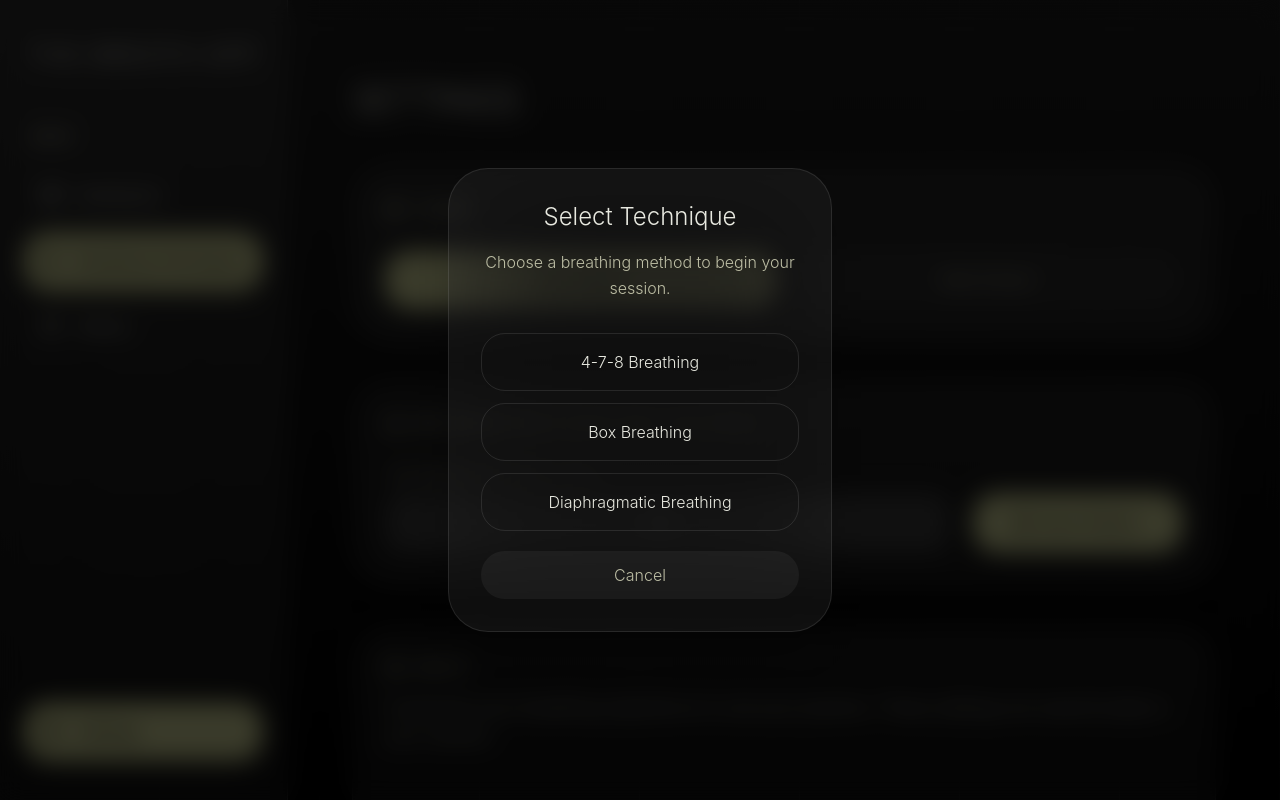
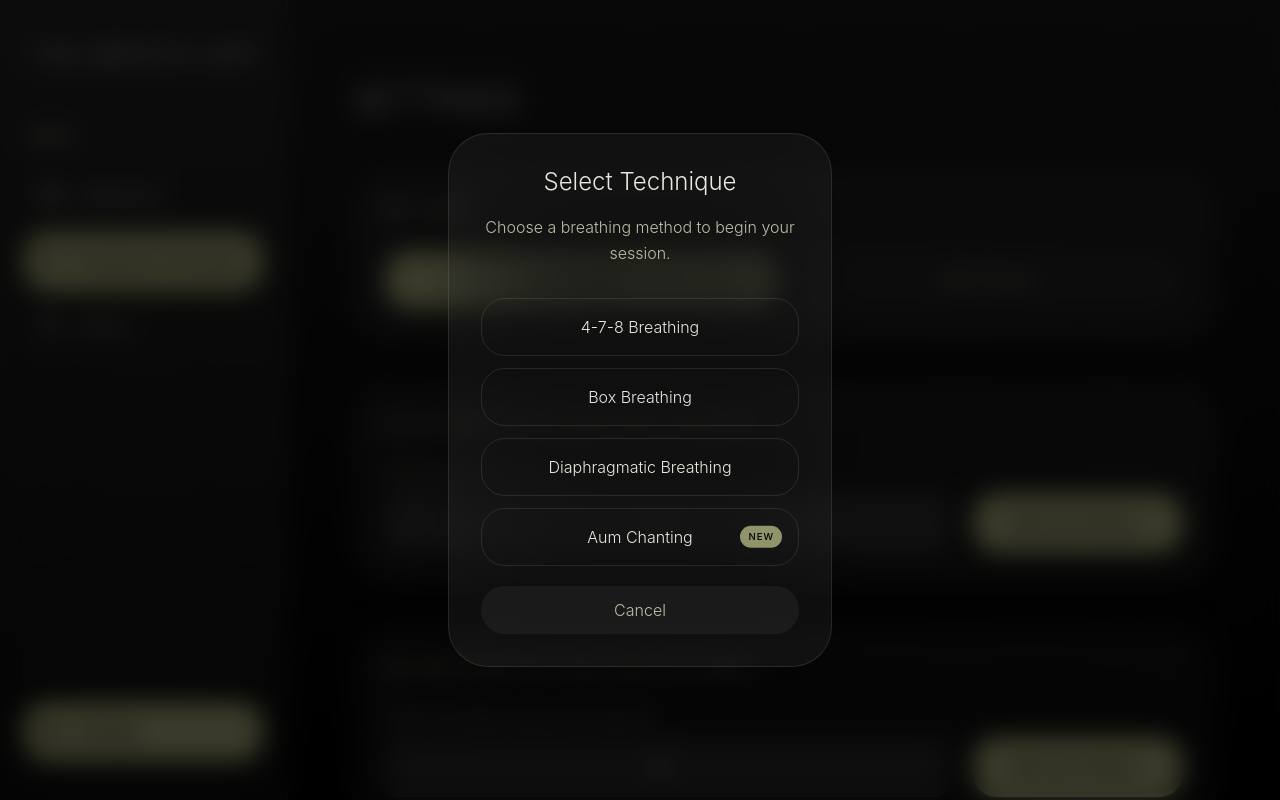
Before and after one commit to vishwascr/breathingapp, a React (Vite) app in the folder frontend/: page /settings in a window 1280 px wide. Both pictures are taken after a click on the button "Breathing Techniques". Shown: the top 800 px of the page. Built offline with nearby package versions, Linux system fonts and the light colour scheme; no server answers.

Commit message:
AUM chanting feature added

```diff
--- a/frontend/src/App.jsx
+++ b/frontend/src/App.jsx
@@ -11,7 +11,19 @@ import Settings from './components/Settings'
 const INITIAL_METHODS = {
   box: { name: 'Box Breathing', pattern: [4, 4, 4, 4] },
   deepBelly: { name: 'Diaphragmatic Breathing', pattern: [5, 0, 5, 0] },
-  '478': { name: '4-7-8 Breathing', pattern: [4, 7, 8, 0] }
+  '478': { name: '4-7-8 Breathing', pattern: [4, 7, 8, 0] },
+  aum: {
+    name: 'Aum Chanting',
+    pattern: [4, 4, 4, 4],
+    isNew: true,
+    phases: ['Aaa', 'Uuu', 'Mmmm', 'Inhale'],
+    guidance: [
+      'Creates vibrations in your stomach and chest.',
+      'Creates vibrations in your throat.',
+      'Creates vibrations in your brain and nasal cavity.',
+      'Breathe in deeply through your nose.'
+    ]
+  }
 };
 
 const THEMES = {
@@ -143,12 +155,12 @@ function App() {
     }
   };
 
-  const saveHistory = async (duration, patternName, notes, phaseDuration) => {
+  const saveHistory = async (duration, patternName, notes, phaseDuration, cycles) => {
     try {
       await fetch('/api/history', {
         method: 'POST',
         headers: { 'Content-Type': 'application/json' },
-        body: JSON.stringify({ duration, pattern: patternName, notes, phaseDuration })
+        body: JSON.stringify({ duration, pattern: patternName, notes, phaseDuration, cycles })
       });
       fetchHistory();
     } catch (err) {
@@ -160,6 +172,14 @@ function App() {
     setMethods(prev => ({
       ...prev,
       box: { ...prev.box, pattern: newPattern }
+    }));
+  };
+
+  const updateAumDuration = (baseDuration) => {
+    const val = parseInt(baseDuration);
+    setMethods(prev => ({
+      ...prev,
+      aum: { ...prev.aum, pattern: [val, val, val, val] }
     }));
   };
 
@@ -228,12 +248,13 @@ function App() {
                   <Settings
                     methods={methods}
                     updateBoxDuration={updateBoxDuration}
+                    updateAumDuration={updateAumDuration}
                     currentTheme={theme}
                     setTheme={updateTheme}
                     themes={THEMES}
                   />
                 }
-              />
+                />
             </Routes>
           </main>
         </div>
@@ -277,13 +298,16 @@ function App() {
               {Object.entries(methods).map(([key, method]) => (
                 <button
                   key={key}
-                  className="w-full border border-white/10 py-4 rounded-squircle-md font-light hover:bg-white/5 transition-all duration-300"
+                  className="w-full border border-white/10 py-4 rounded-squircle-md font-light hover:bg-white/5 transition-all duration-300 relative"
                   onClick={() => {
                     handleMethodChange(key);
                     setIsMethodModalOpen(false);
                   }}
                 >
                   {method.name}
+                  {method.isNew && (
+                    <span className="absolute top-1/2 -translate-y-1/2 right-4 text-[0.6rem] bg-accent text-bg px-2 py-1 rounded-full font-medium tracking-widest">NEW</span>
+                  )}
                 </button>
               ))}
               <button
--- a/frontend/src/components/Dashboard.jsx
+++ b/frontend/src/components/Dashboard.jsx
@@ -11,14 +11,24 @@ function Dashboard({ history, methods, openMethodModal }) {
     {
       label: 'Overall Focus Time',
       total: history.reduce((total, session) => total + session.duration, 0),
-      color: 'text-text'
+      color: 'text-text',
+      unit: 'seconds'
+    },
+    {
+      label: 'Total AUMs',
+      total: history
+        .filter(session => session.pattern === 'Aum Chanting')
+        .reduce((total, session) => total + (session.cycles || 0), 0),
+      color: 'text-accent',
+      unit: 'chants'
     },
     ...Object.entries(methods).map(([, method]) => ({
       label: `${method.name} Total`,
       total: history
         .filter(session => session.pattern === method.name)
         .reduce((total, session) => total + session.duration, 0),
-      color: 'text-text'
+      color: 'text-text',
+      unit: 'seconds'
     }))
   ].filter(stat => stat.total > 0 || stat.label === 'Overall Focus Time');
 
@@ -134,7 +144,7 @@ function Dashboard({ history, methods, openMethodModal }) {
               <span className={`text-5xl md:text-6xl font-thin tracking-tighter ${stats[activeStatIndex].color}`}>
                 {stats[activeStatIndex].total}
               </span>
-              <span className="text-lg md:text-xl font-light text-dim uppercase tracking-widest">seconds</span>
+              <span className="text-lg md:text-xl font-light text-dim uppercase tracking-widest">{stats[activeStatIndex].unit}</span>
             </div>
 
             {/* Pagination Dots */}
--- a/frontend/src/components/Practice.jsx
+++ b/frontend/src/components/Practice.jsx
@@ -26,6 +26,7 @@ function Practice({ selectedMethod, methods, saveHistory, setIsSessionActive })
   const [lastSession, setLastSession] = useState(null);
   const [currentNote, setCurrentNote] = useState('');
   const [guidanceVisible, setGuidanceVisible] = useState(true);
+  const [completedCycles, setCompletedCycles] = useState(0);
 
   const sessionTimerRef = useRef(null);
   const pathRef = useRef(null);
@@ -114,6 +115,9 @@ function Practice({ selectedMethod, methods, saveHistory, setIsSessionActive })
         setTimeLeft(currentPattern[nextIndex]);
         setPhaseState(prev => {
           setPrevCumulativeIndex(prev.cumulativeIndex);
+          if (nextIndex === 0) {
+            setCompletedCycles(c => c + 1);
+          }
           return {
             index: nextIndex,
             cumulativeIndex: prev.cumulativeIndex + 1
@@ -140,8 +144,8 @@ function Practice({ selectedMethod, methods, saveHistory, setIsSessionActive })
   const handleStartStop = () => {
     if (isActive) {
       const methodName = methods[selectedMethod].name;
-      const phaseDuration = selectedMethod === 'box' ? methods.box.pattern[0] : null;
-      setLastSession({ duration: sessionTime, pattern: methodName, phaseDuration });
+      const phaseDuration = (selectedMethod === 'box' || selectedMethod === 'aum') ? methods[selectedMethod].pattern[0] : null;
+      setLastSession({ duration: sessionTime, pattern: methodName, phaseDuration, cycles: completedCycles });
       setIsActive(false);
       setShowSummary(true);
     } else {
@@ -150,20 +154,21 @@ function Practice({ selectedMethod, methods, saveHistory, setIsSessionActive })
       setHeadPosition({ x: 0, y: 0 });
       setPhaseState({ index: 0, cumulativeIndex: 1 });
       setTimeLeft(methods[selectedMethod].pattern[0]);
+      setCompletedCycles(0);
       setIsActive(true);
       setCurrentNote('');
     }
   };
 
   const handleSaveSession = () => {
-    saveHistory(lastSession.duration, lastSession.pattern, currentNote, lastSession.phaseDuration);
+    saveHistory(lastSession.duration, lastSession.pattern, currentNote, lastSession.phaseDuration, lastSession.cycles);
     setShowSummary(false);
   };
 
   const getCircleStyle = () => {
     if (!isActive) {
       return {
-        transform: 'scale(1)',
+        transform: selectedMethod === 'aum' ? 'scale(2.5)' : 'scale(1)',
         transition: 'transform 0.5s ease-out'
       };
     }
@@ -172,10 +177,22 @@ function Practice({ selectedMethod, methods, saveHistory, setIsSessionActive })
     const currentDur = currentPattern[phaseState.index];
 
     let targetScale = 1;
-    if (phaseState.index === 0) targetScale = 2.5;
-    else if (phaseState.index === 1) targetScale = 2.5;
-    else if (phaseState.index === 2) targetScale = 1;
-    else if (phaseState.index === 3) targetScale = 1;
+    if (selectedMethod === 'aum') {
+      // Aum: Continual deflation from 2.5 to 1.0 across phases 0, 1, 2
+      // Then inflation from 1.0 to 2.5 during phase 3
+      if (phaseState.index === 3) {
+        targetScale = 2.5;
+      } else {
+        const totalExhale = currentPattern[0] + currentPattern[1] + currentPattern[2];
+        const elapsedExhale = currentPattern.slice(0, phaseState.index + 1).reduce((a, b) => a + b, 0);
+        // Calculate target scale for the END of the current phase
+        targetScale = 2.5 - (1.5 * (elapsedExhale / totalExhale));
+      }
+    } else {
+      // Default: 0=Inhale, 1=Hold, 2=Exhale, 3=Hold
+      if (phaseState.index === 0 || phaseState.index === 1) targetScale = 2.5;
+      else targetScale = 1;
+    }
 
     return {
       transform: `scale(${targetScale})`,
@@ -183,7 +200,7 @@ function Practice({ selectedMethod, methods, saveHistory, setIsSessionActive })
     };
   };
 
-  const currentPhase = PHASES[phaseState.index];
+  const currentPhase = (methods[selectedMethod].phases && methods[selectedMethod].phases[phaseState.index]) || PHASES[phaseState.index];
 
   return (
     <div className="w-full min-h-dvh flex flex-col py-8 px-6 md:py-12 relative">
@@ -293,7 +310,7 @@ function Practice({ selectedMethod, methods, saveHistory, setIsSessionActive })
                 guidanceVisible ? 'opacity-80 translate-y-0' : 'opacity-0 translate-y-2'
               }`}
             >
-              {GUIDANCE[currentPhase] || ' '}
+              {methods[selectedMethod].guidance ? methods[selectedMethod].guidance[phaseState.index] : (GUIDANCE[currentPhase] || ' ')}
             </div>
           </div>
         </div>
@@ -316,6 +333,12 @@ function Practice({ selectedMethod, methods, saveHistory, setIsSessionActive })
                 <p className="text-xs uppercase tracking-widest text-dim mb-1">Method</p>
                 <p className="text-2xl font-light">{lastSession.pattern}</p>
               </div>
+              {selectedMethod === 'aum' && (
+                <div className="text-center">
+                  <p className="text-xs uppercase tracking-widest text-dim mb-1">Total AUMs</p>
+                  <p className="text-2xl font-light">{lastSession.cycles}</p>
+                </div>
+              )}
             </div>
 
             <div className="mb-6 md:mb-8">
--- a/frontend/src/components/Settings.jsx
+++ b/frontend/src/components/Settings.jsx
@@ -1,8 +1,9 @@
 import { useState } from 'react';
 import { Palette, Timer, Info, Save, Github } from 'lucide-react';
 
-function Settings({ methods, updateBoxDuration, currentTheme, setTheme, themes }) {
+function Settings({ methods, updateBoxDuration, updateAumDuration, currentTheme, setTheme, themes }) {
   const [boxPattern, setBoxPattern] = useState(methods.box.pattern);
+  const [aumBase, setAumBase] = useState(methods.aum.pattern[0]);
 
   const handleChange = (value) => {
     const val = parseInt(value) || 0;
@@ -17,6 +18,16 @@ function Settings({ methods, updateBoxDuration, currentTheme, setTheme, themes }
     }
     updateBoxDuration(boxPattern);
     alert('Box breathing duration updated!');
+  };
+
+  const handleAumSave = () => {
+    const val = parseInt(aumBase);
+    if (val < 2 || val > 6) {
+      alert('Aum chanting base duration must be between 2 and 6 seconds.');
+      return;
+    }
+    updateAumDuration(val);
+    alert('Aum chanting duration updated!');
   };
 
   const labels = ['Inhale', 'Hold (Full)', 'Exhale', 'Hold (Empty)'];
@@ -76,6 +87,34 @@ function Settings({ methods, updateBoxDuration, currentTheme, setTheme, themes }
           </div>
         </section>
 
+        <section className="bg-white/5 backdrop-blur-3xl border border-white/10 rounded-squircle-lg p-6 md:p-8 shadow-xl">
+          <div className="flex items-center gap-3 mb-8">
+            <Timer size={18} className="text-dim" />
+            <h3 className="text-xs uppercase tracking-[0.2rem] text-dim font-medium">Aum Chanting Durations (seconds)</h3>
+          </div>
+          <div className="flex items-end gap-3 md:gap-6">
+            <div className="flex flex-col gap-2 flex-1 min-w-0">
+              <label className="text-[0.65rem] md:text-sm font-light text-dim/80 ml-1 uppercase tracking-wider truncate">Base seconds (Aaa/Uuu length)</label>
+              <input
+                type="number"
+                value={aumBase}
+                onChange={(e) => setAumBase(e.target.value)}
+                min="2"
+                max="6"
+                className="w-full bg-white/5 border border-white/10 rounded-squircle-sm px-4 text-text text-center text-xl font-light focus:outline-none focus:border-accent transition-all h-[60px]"
+              />
+            </div>
+            <button
+              onClick={handleAumSave}
+              className="btn-primary tracking-wide h-[60px] flex items-center justify-center gap-2 text-sm md:text-base px-6 md:px-10 whitespace-nowrap"
+            >
+              <Save size={18} className="flex-shrink-0" />
+              <span className="hidden sm:inline">Save Pattern</span>
+              <span className="sm:hidden">Save</span>
+            </button>
+          </div>
+        </section>
+
         <section className="bg-white/5 border border-white/5 rounded-squircle-lg p-6 md:p-8">
           <div className="flex items-center gap-3 mb-4">
             <Info size={18} className="text-dim" />
```
Also changed, not shown: 1 other file (tests, documents, lock files or other folders).
